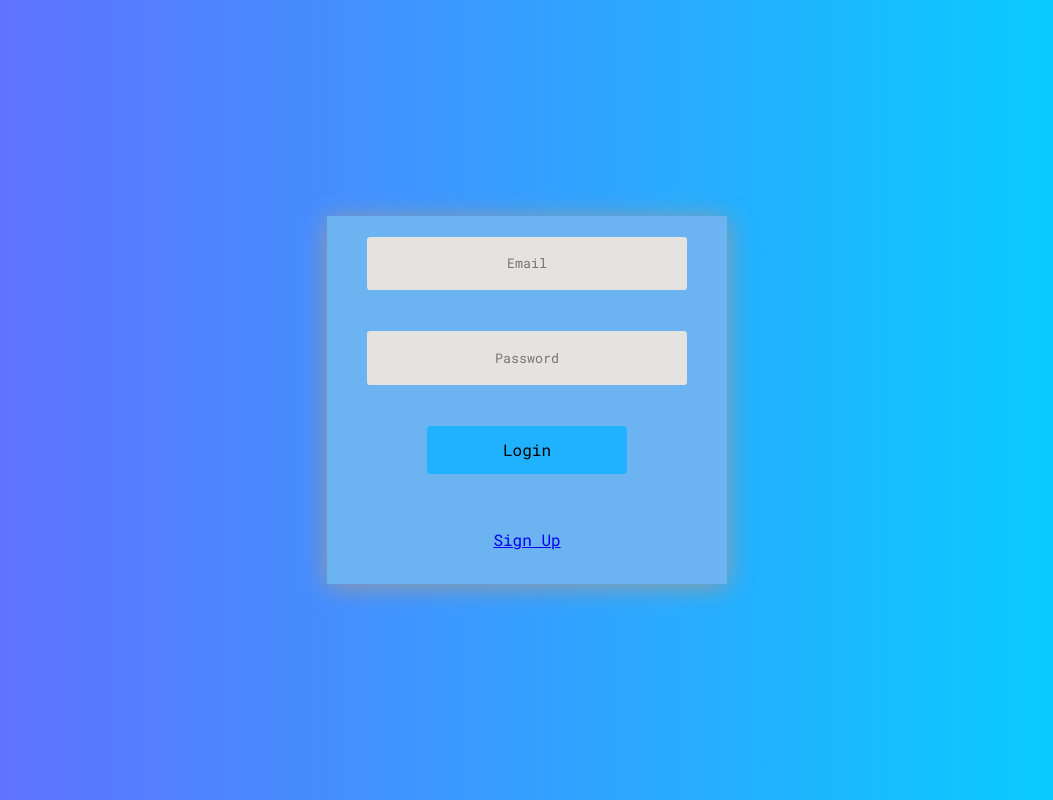
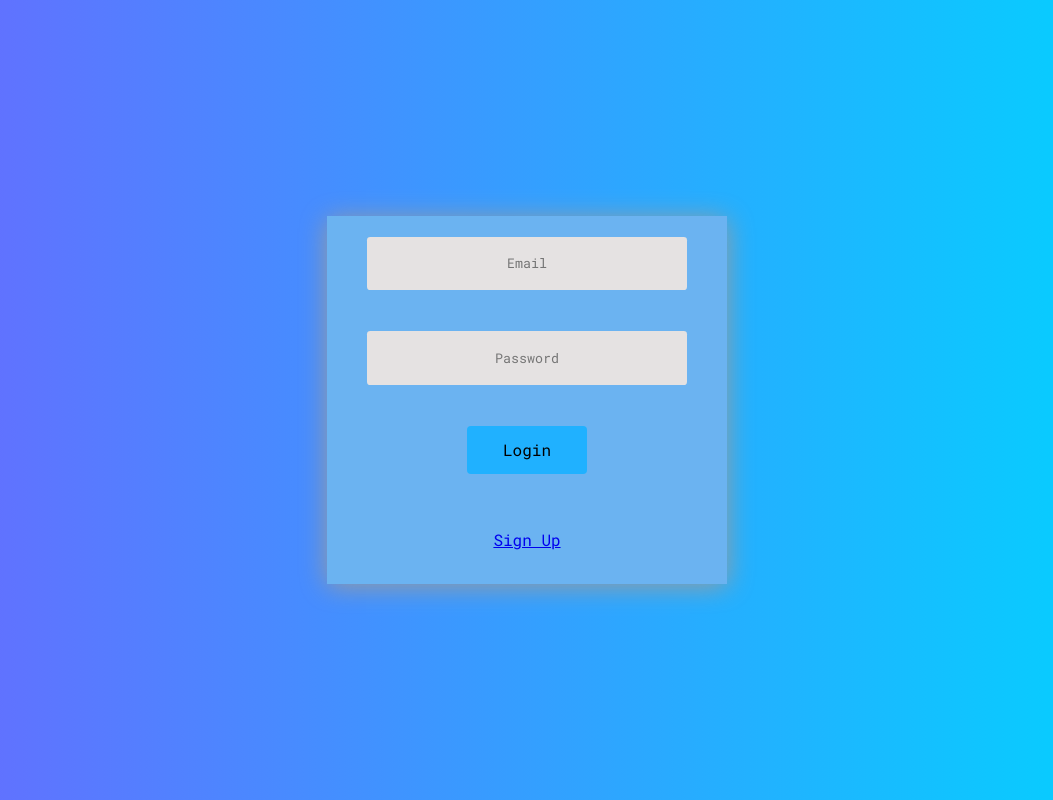
Before and after one commit to moeb15/sm-project, a React (Create React App) app in the folder frontend/: page / in a window 1280 px wide. Shown: the whole page, without its empty margins (113-1166 px from the left). Built offline with nearby package versions, Linux system fonts and the light colour scheme.

Commit message:
changed styling

```diff
--- a/frontend/src/components/css/loginform.css
+++ b/frontend/src/components/css/loginform.css
@@ -65,7 +65,7 @@ input:focus{
 }
 
 .login-btn{
-    width:50%;
+    width:30%;
     height:3em;
     background-color: rgb(32,177,255);
     display:flex;
--- /dev/null
+++ b/frontend/src/hooks/useToken.js
@@ -0,0 +1,6 @@
+import axios from "axios";
+import { useState } from "react";
+
+const useToken = () =>{
+
+}
```
